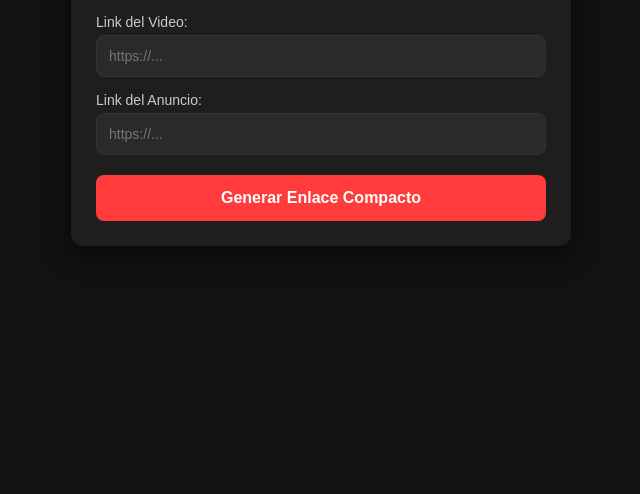
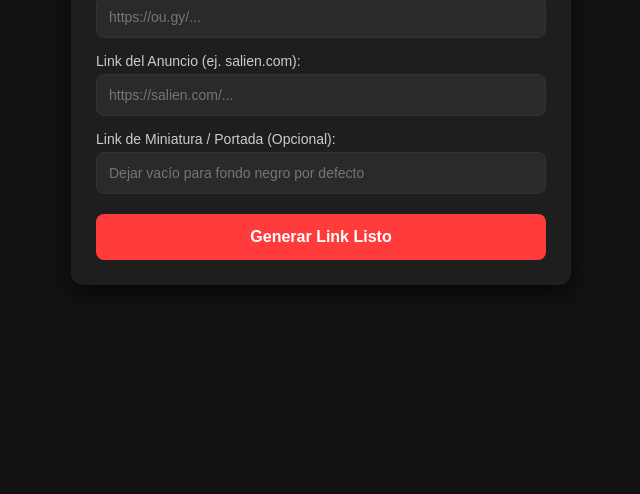
Before and after one commit to videocloudfare/video, a plain HTML site: page index.html in a window 1280 px wide. Shown: the part 306-800 px from the top of the page, without its empty margins (319-959 px from the left). Drawn offline with Linux system fonts and the light colour scheme.

Commit message:
Revise video link generator with new features
Updated the video and ad link generator with optional thumbnail input and improved error handling. Integrated TinyURL API for link shortening.

```diff
--- a/index.html
+++ b/index.html
@@ -3,7 +3,7 @@
 <head>
   <meta charset="UTF-8">
   <meta name="viewport" content="width=device-width, initial-scale=1.0">
-  <title>Generador de Video + Ad</title>
+  <title>Generador de Links con Anuncio</title>
   <style>
     body {
       font-family: Arial, sans-serif;
@@ -86,40 +86,65 @@
   <div class="card">
     <h2>Generador de Video + Ad</h2>
 
-    <label for="vidUrl">Link del Video:</label>
-    <input type="url" id="vidUrl" placeholder="https://..." required>
+    <label for="vidUrl">Link del Video (ej. ou.gy / videy):</label>
+    <input type="url" id="vidUrl" placeholder="https://ou.gy/..." required>
 
-    <label for="adUrl">Link del Anuncio:</label>
-    <input type="url" id="adUrl" placeholder="https://..." required>
+    <label for="adUrl">Link del Anuncio (ej. salien.com):</label>
+    <input type="url" id="adUrl" placeholder="https://salien.com/..." required>
 
-    <button onclick="generarEnlace()">Generar Enlace Compacto</button>
+    <label for="imgUrl">Link de Miniatura / Portada (Opcional):</label>
+    <input type="url" id="imgUrl" placeholder="Dejar vacío para fondo negro por defecto">
+
+    <button onclick="generarEnlace()">Generar Link Listo</button>
 
     <div class="resultado-box" id="resultadoBox">
-      <label>Tu enlace listo:</label>
+      <label>Tu enlace generado:</label>
       <input type="text" id="linkFinal" readonly>
       <button class="btn-copiar" onclick="copiarEnlace()" id="btnCopiar">Copiar Enlace</button>
     </div>
   </div>
 
-  <script>
-    function generarEnlace() {
+ <script>
+    async function generarEnlace() {
       const vid = document.getElementById('vidUrl').value.trim();
       const ad = document.getElementById('adUrl').value.trim();
+      const img = document.getElementById('imgUrl').value.trim();
 
       if (!vid || !ad) {
-        alert("Mano, rellena ambos campos.");
+        alert("Mano, mete al menos el link del video y el del anuncio.");
         return;
       }
 
-      // Codificar en Base64 de forma ultra compacta
-      const vB64 = btoa(vid);
-      const aB64 = btoa(ad);
+      // Empaquetar los datos en un objeto y convertir a Base64
+      const payload = { vid: vid, ad: ad };
+      if (img) payload.img = img;
 
+      const codigo = btoa(unescape(encodeURIComponent(JSON.stringify(payload))));
+
+      // Ruta base hacia ver.html
       const urlBase = window.location.href.substring(0, window.location.href.lastIndexOf('/') + 1);
-      const urlFinal = `${urlBase}ver.html?v=${vB64}&a=${aB64}`;
+      const urlLarga = `${urlBase}ver.html?d=${codigo}`;
 
-      document.getElementById('linkFinal').value = urlFinal;
+      // Mostrar temporalmente que está cargando el link corto
+      document.getElementById('linkFinal').value = "Acortando enlace... un momento...";
       document.getElementById('resultadoBox').style.display = 'block';
+
+      try {
+        // Usar TinyURL de forma anónima y gratuita por API
+        const respuesta = await fetch(`https://tinyurl.com/api-create.php?url=${encodeURIComponent(urlLarga)}`);
+        const urlCorta = await respuesta.text();
+
+        if (urlCorta.startsWith('http')) {
+          document.getElementById('linkFinal').value = urlCorta;
+        } else {
+          // Si falla el servicio, te muestra el largo como respaldo
+          document.getElementById('linkFinal').value = urlLarga;
+        }
+      } catch (error) {
+        // Si hay problemas de red, usa el largo
+        document.getElementById('linkFinal').value = urlLarga;
+      }
+
       document.getElementById('btnCopiar').innerText = 'Copiar Enlace';
     }
 
```
